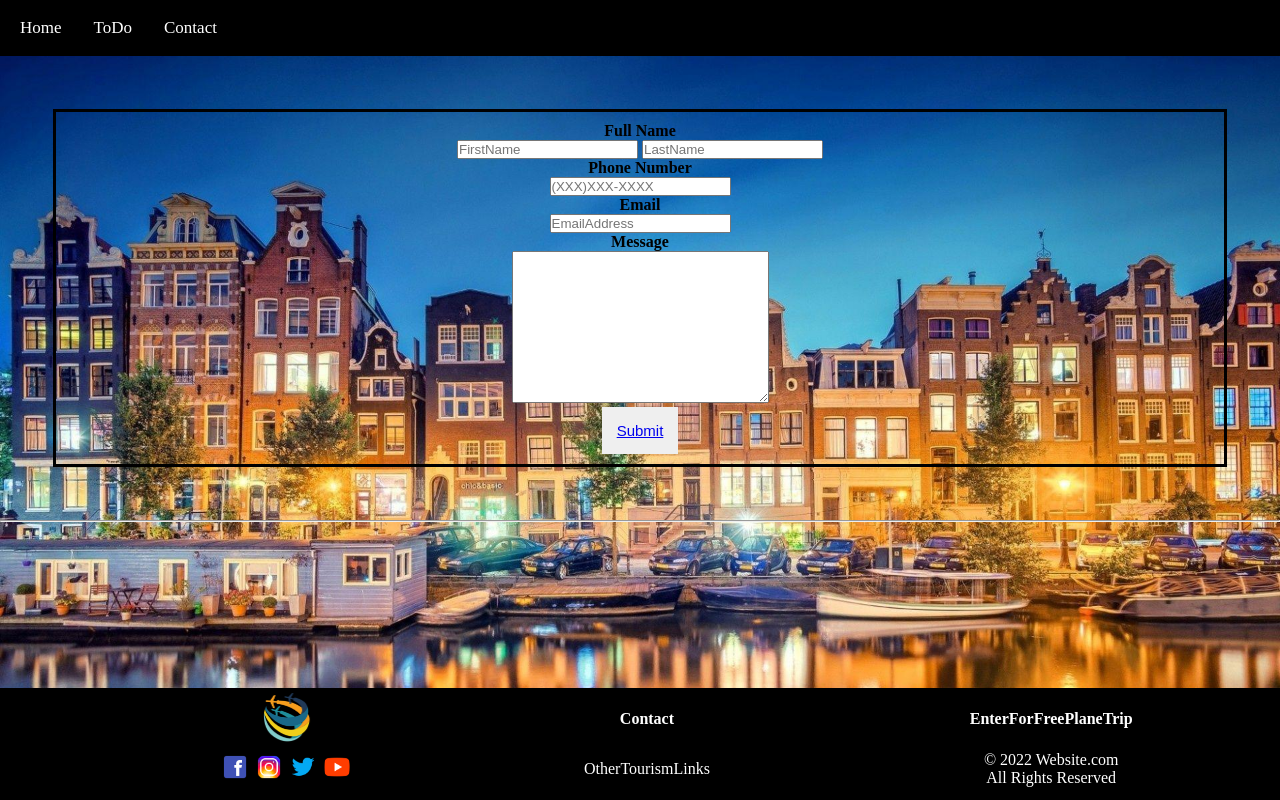
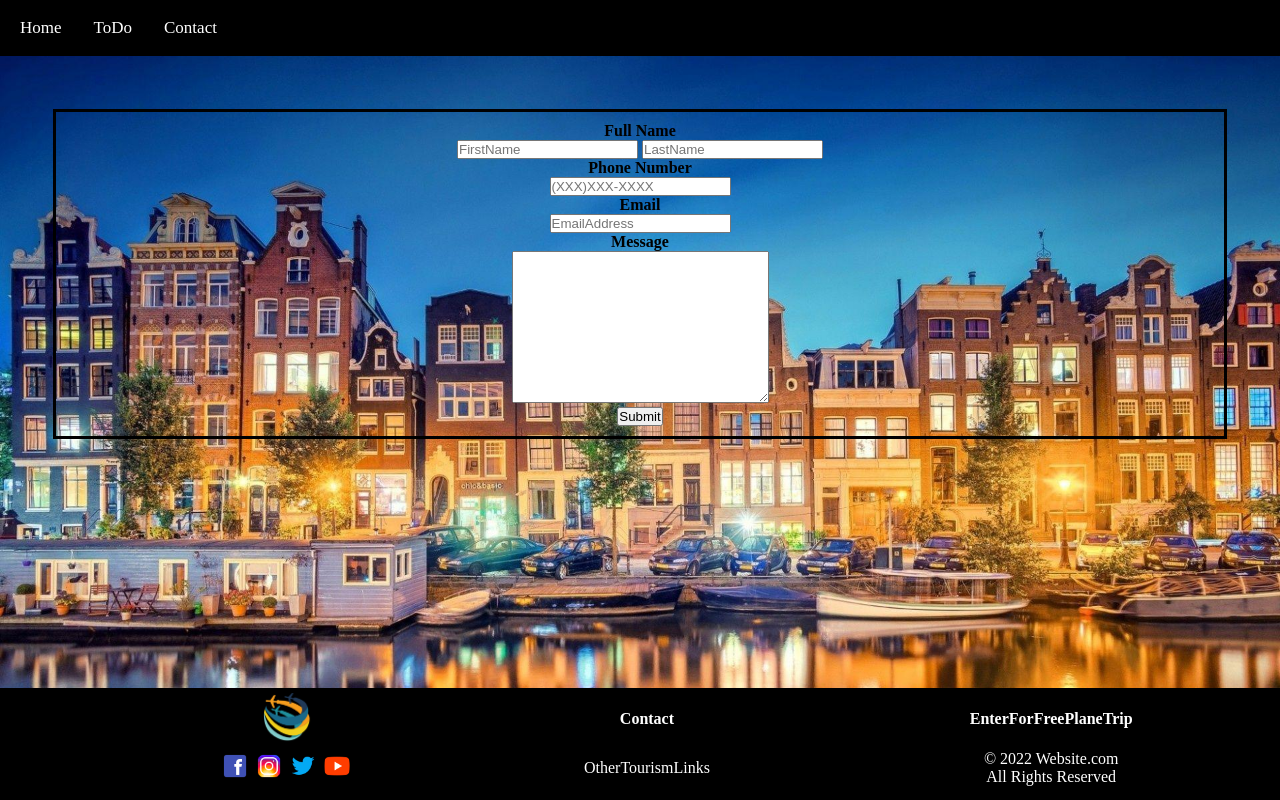
Before and after one commit to KhayRhoo/Road-To-Hire-Gateway-Project, a plain HTML site: page Contact.html in a window 1280 px wide. Drawn offline with Linux system fonts and the light colour scheme.

Commit message:
Contact fix

```diff
--- a/Contact.html
+++ b/Contact.html
@@ -34,26 +34,24 @@
         <textarea name="Message" placeholder="Message..." rows="10" cols="30">
 </textarea>
         <br/>
-        <button class="button"><a href="Submit.html">Submit</a></button>
-    </form>
-
+        <input type=submit>
+      </form>
+      <br/>
   </body>
 
-
-  <hr/>
   <footer>
     <table>
       <thead>
         <tr>
-          <th><img src="Images/Logo.png" alt="Logo" width="50.5" height="54.68"></th>
+          <th><img src="Images/Logo.png" alt="Logo" width=50 height=54></th>
           <th>Contact</th>
           <th>EnterForFreePlaneTrip</th>
         </tr>
         <tr>
           <td><a href="#"><img src="Last/Facebook.png" alt="Facebook" width="30" height="30"></a>
-            <a href="#"><img src="Last/Instagram.png" alt="Instagram"width="30" height="30"></a>
-            <a href="#"><img src="Last/Twitter.png" alt="Twitter"width="30" height="30"></a>
-            <a href="#"><img src="Last/Youtube.png" alt="Youtube"width="30" height="30"></a></td>
+            <a href="#"><img src="Last/Instagram.png" alt="Instagram" width="30" height="30"></a>
+            <a href="#"><img src="Last/Twitter.png" alt="Twitter" width="30" height="30"></a>
+            <a href="#"><img src="Last/Youtube.png" alt="Youtube" width="30" height="30"></a></td>
           <td>OtherTourismLinks</td>
           <td>© 2022 Website.com<br>All Rights Reserved</td>
         </tr>
--- a/contact.css
+++ b/contact.css
@@ -53,14 +53,6 @@ form {
   border: black solid;
 }
 
-.button {
-  border: 0;
-  color: black;
-  padding: 15px;
-  text-decoration: none;
-  font-size: 15px;
-}
-
 p {
   padding: 50px;
   border: 1px solid;
```
Also changed, not shown: Submit.html (deleted, +0 -15 lines).
